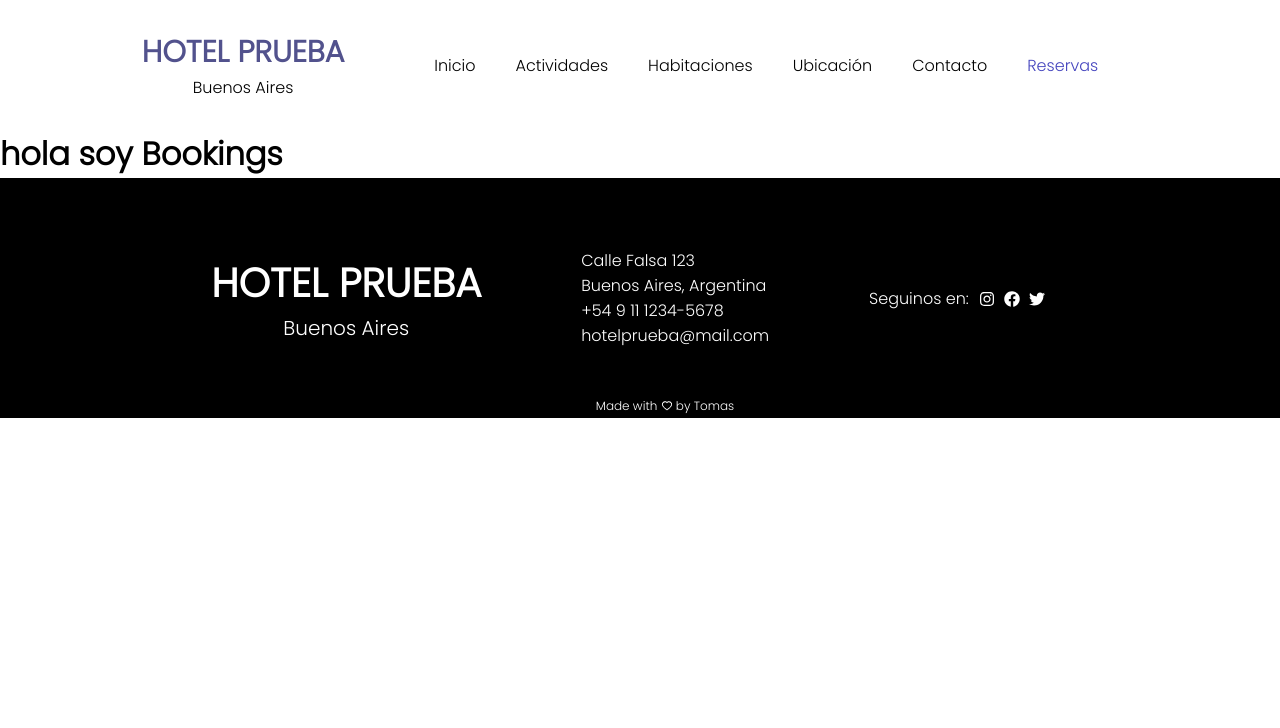
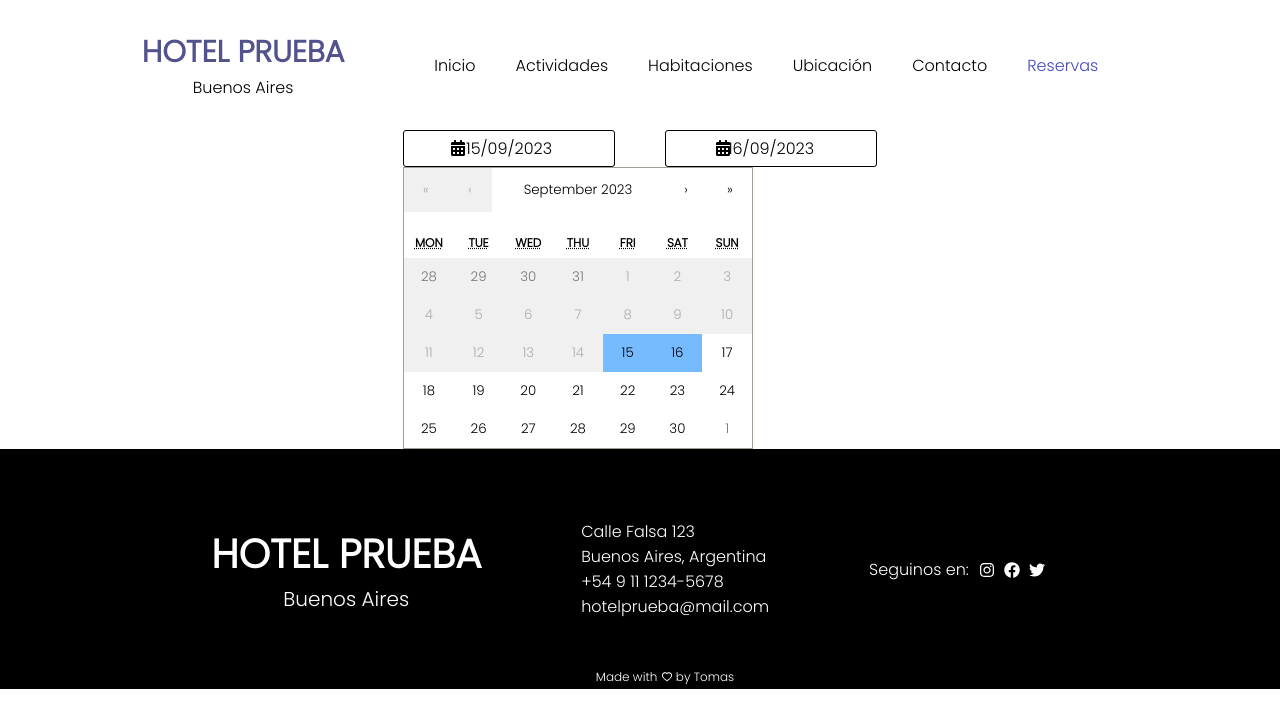
Before and after one commit to TomasPino5/Hotel-Test, a React (Vite) app in the folder client/: page /reservas in a window 1280 px wide. Shown: the top 728 px of the page. Built offline with nearby package versions, Linux system fonts and the light colour scheme.

Commit message:
bookings started (calendar)

```diff
--- a/client/package.json
+++ b/client/package.json
@@ -17,7 +17,9 @@
     "animate.css": "^4.1.1",
     "axios": "^1.5.1",
     "leaflet": "^1.9.4",
+    "moment": "^2.29.4",
     "react": "^18.2.0",
+    "react-calendar": "^4.6.1",
     "react-dom": "^18.2.0",
     "react-icons": "^4.11.0",
     "react-leaflet": "^4.2.1",
--- a/client/src/components/bookings/Bookings.jsx
+++ b/client/src/components/bookings/Bookings.jsx
@@ -1,7 +1,12 @@
+import styles from './Bookings.module.css'
+import Calendarr from './Calendarr';
+
 const Bookings = () => {
     return (
         <>
-            <h1>hola soy Bookings</h1>
+            <div className={styles.container}>
+                <Calendarr />
+            </div>
         </>
     )
 }
--- /dev/null
+++ b/client/src/components/bookings/Bookings.module.css
@@ -0,0 +1,4 @@
+.container {
+    display: flex;
+    justify-content: center;
+}
--- /dev/null
+++ b/client/src/components/bookings/Calendar.css
@@ -0,0 +1,147 @@
+.react-calendar {
+  width: 350px;
+  max-width: 100%;
+  background: white;
+  border: 1px solid #a0a096;
+  font-family: Arial, Helvetica, sans-serif;
+  line-height: 1.125em;
+}
+
+.react-calendar--doubleView {
+  width: 700px;
+}
+
+.react-calendar--doubleView .react-calendar__viewContainer {
+  display: flex;
+  margin: -0.5em;
+}
+
+.react-calendar--doubleView .react-calendar__viewContainer > * {
+  width: 50%;
+  margin: 0.5em;
+}
+
+.react-calendar,
+.react-calendar *,
+.react-calendar *:before,
+.react-calendar *:after {
+  -moz-box-sizing: border-box;
+  -webkit-box-sizing: border-box;
+  box-sizing: border-box;
+}
+
+.react-calendar button {
+  margin: 0;
+  border: 0;
+  outline: none;
+}
+
+.react-calendar button:enabled:hover {
+  cursor: pointer;
+}
+
+.react-calendar__navigation {
+  display: flex;
+  height: 44px;
+  margin-bottom: 1em;
+}
+
+.react-calendar__navigation button {
+  min-width: 44px;
+  background: none;
+}
+
+.react-calendar__navigation button:disabled {
+  background-color: #f0f0f0;
+}
+
+.react-calendar__navigation button:enabled:hover,
+.react-calendar__navigation button:enabled:focus {
+  background-color: #e6e6e6;
+}
+
+.react-calendar__month-view__weekdays {
+  text-align: center;
+  text-transform: uppercase;
+  font: inherit;
+  font-size: 0.75em;
+  font-weight: bold;
+}
+
+.react-calendar__month-view__weekdays__weekday {
+  padding: 0.5em;
+}
+
+.react-calendar__month-view__weekNumbers .react-calendar__tile {
+  display: flex;
+  align-items: center;
+  justify-content: center;
+  font: inherit;
+  font-size: 0.75em;
+  font-weight: bold;
+}
+
+/* .react-calendar__month-view__days__day--weekend {
+  color: #e6e6e6;
+} */
+
+.react-calendar__month-view__days__day--neighboringMonth {
+  color: #757575;
+}
+
+.react-calendar__year-view .react-calendar__tile,
+.react-calendar__decade-view .react-calendar__tile,
+.react-calendar__century-view .react-calendar__tile {
+  padding: 2em 0.5em;
+}
+
+.react-calendar__tile {
+  max-width: 100%;
+  padding: 10px 6.6667px;
+  background: none;
+  text-align: center;
+  line-height: 16px;
+  font: inherit;
+  font-size: 0.833em;
+}
+
+.react-calendar__tile:disabled {
+  background-color: #f0f0f0;
+}
+
+.react-calendar__tile:enabled:hover,
+.react-calendar__tile:enabled:focus {
+  background-color: #e6e6e6;
+}
+
+.react-calendar__tile--now {
+  background: #b9c1c9;
+}
+
+.react-calendar__tile--now:enabled:hover,
+.react-calendar__tile--now:enabled:focus {
+  background: #a8b1b8;
+}
+
+.react-calendar__tile--hasActive {
+  background: #76baff;
+}
+
+.react-calendar__tile--hasActive:enabled:hover,
+.react-calendar__tile--hasActive:enabled:focus {
+  background: #a9d4ff;
+}
+
+.react-calendar__tile--active {
+  background: #006edc;
+  color: white;
+}
+
+.react-calendar__tile--active:enabled:hover,
+.react-calendar__tile--active:enabled:focus {
+  background: #1087ff;
+}
+
+.react-calendar--selectRange .react-calendar__tile--hover {
+  background-color: #e6e6e6;
+}
--- /dev/null
+++ b/client/src/components/bookings/Calendarr.jsx
@@ -0,0 +1,40 @@
+import { useState } from "react";
+import Calendar from 'react-calendar';
+import './Calendar.css';
+import moment from 'moment';
+import 'moment/locale/es';
+import styles from './Calendarr.module.css'
+import { FaCalendarAlt } from 'react-icons/fa'
+
+const Calendarr = () => {
+
+    const [fechasSeleccionadas, setFechasSeleccionadas] = useState([new Date(), moment().add(1, 'days').toDate()]);
+
+    const handleFechasSeleccionadas = (dates) => {
+        setFechasSeleccionadas(dates);
+    };
+
+    return (
+        <>
+            <div>
+                <div className={styles.calendarContainer}>
+                    <div className={styles.entry}>
+                        <FaCalendarAlt className={styles.CalendarIcon1}/>{moment(fechasSeleccionadas[0]).format('DD/MM/YYYY')}
+                    </div>
+                    <div className={styles.exit}>
+                        <FaCalendarAlt className={styles.CalendarIcon2}/>{moment(fechasSeleccionadas[1]).format('DD/MM/YYYY')}
+                    </div>
+                </div>
+                    <Calendar
+                        onChange={handleFechasSeleccionadas}
+                        selectRange
+                        // calendarType="ISO 8601"
+                        minDate={new Date()}
+                        value={fechasSeleccionadas}
+                    />
+            </div>
+        </>
+    )
+}
+
+export default Calendarr;
--- /dev/null
+++ b/client/src/components/bookings/Calendarr.module.css
@@ -0,0 +1,34 @@
+.calendarContainer {
+    display: flex;
+    flex-direction: row;
+    justify-content: center;
+}
+
+.entry {
+    border: 1px solid black;
+    border-radius: 3px;
+    padding: 5px;
+    width: 200px;
+    margin-right: 50px;
+    text-align: center;
+}
+
+.exit {
+    border: 1px solid black;
+    border-radius: 3px;
+    width: 200px;
+    padding: 5px;
+    text-align: center;
+}
+
+.CalendarIcon1 {
+    position: absolute;
+    margin-top: 3.5px;
+    left: 450px;
+}
+
+.CalendarIcon2 {
+    position: absolute;
+    margin-top: 3.5px;
+    left: 715px;
+}
```
Also changed, not shown: 1 other file (tests, documents, lock files or other folders).
